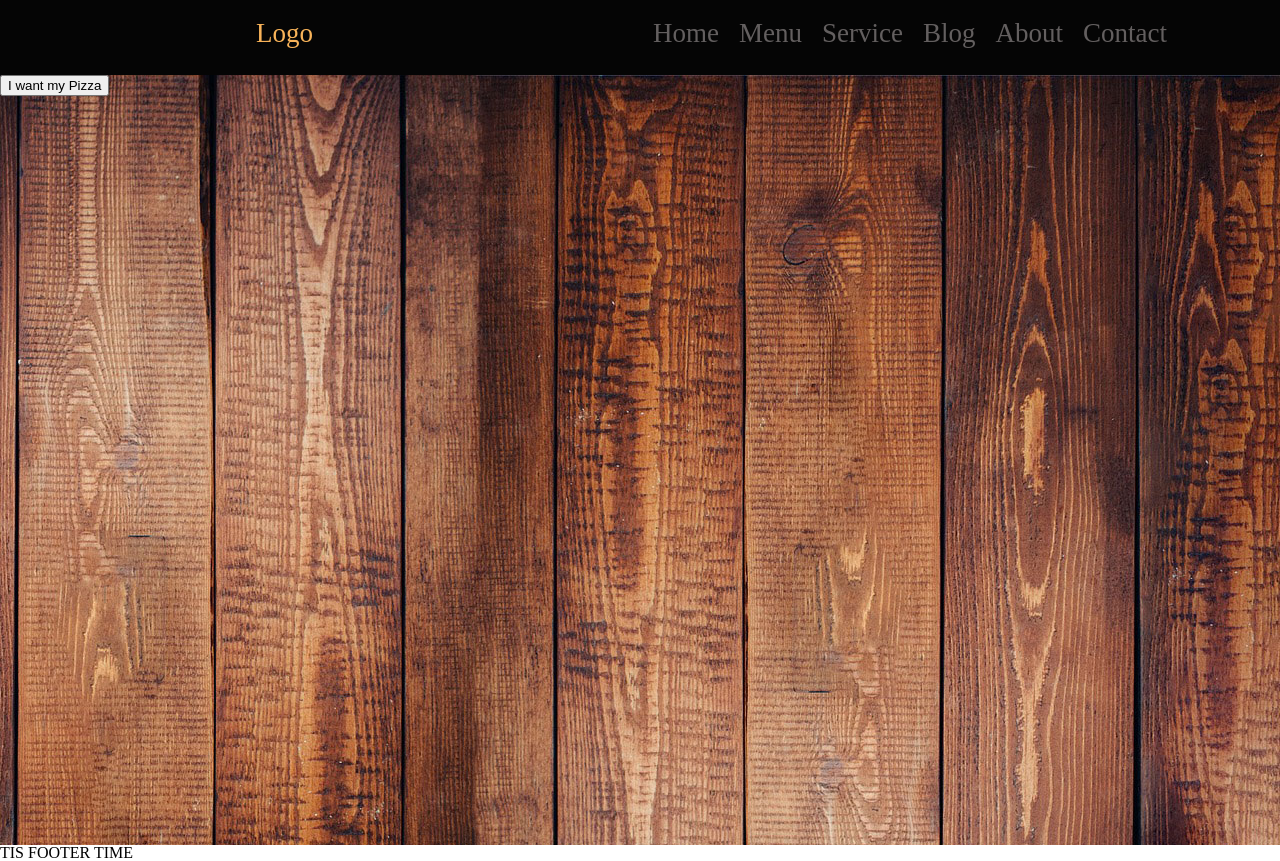
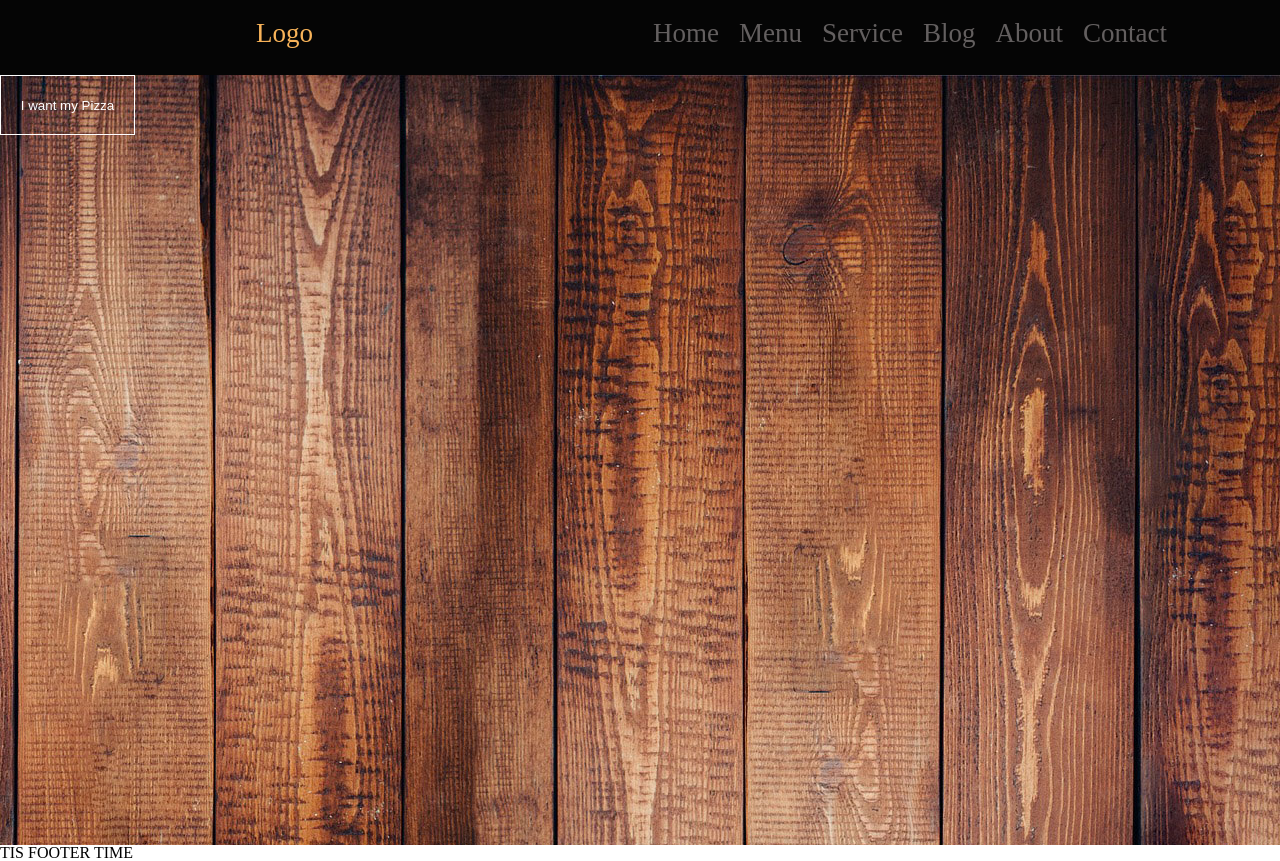
Before and after one commit to DmitryVoloshin/PizzaApp, a React (Create React App) app: page / in a window 1280 px wide. Shown: the top 861 px of the page. Built offline with nearby package versions, Linux system fonts and the light colour scheme.

Commit message:
pizza button

```diff
--- a/src/components/pages/main-page/main-page.css
+++ b/src/components/pages/main-page/main-page.css
@@ -2,3 +2,17 @@
     height: 770px;
     background-image: url('./../../../img/bg_1.jpg');
 }
+.pizza-constructor_button{
+    color: white;
+    background-color: rgba(255, 255, 255, 0);
+    border: none;
+    border: 1px solid white;
+    height: 60px;
+    width: 135px;
+}
+.pizza-constructor_button:hover{
+    cursor: pointer;
+    background-color: rgb(248, 179, 89);
+    color: black;
+    border: 1px solid rgb(248, 179, 89);;
+}
--- a/src/components/pages/main-page/main-page.js
+++ b/src/components/pages/main-page/main-page.js
@@ -8,7 +8,9 @@ const MainPage = ( ) =>{
     return (
         <main className="main-page_block">
 
-                <Link to="/constructor"><button>I want my Pizza</button></Link>
+                <Link to="/constructor">
+                    <button className="pizza-constructor_button">I want my Pizza</button>
+                </Link>
 
         </main>
     )
```
